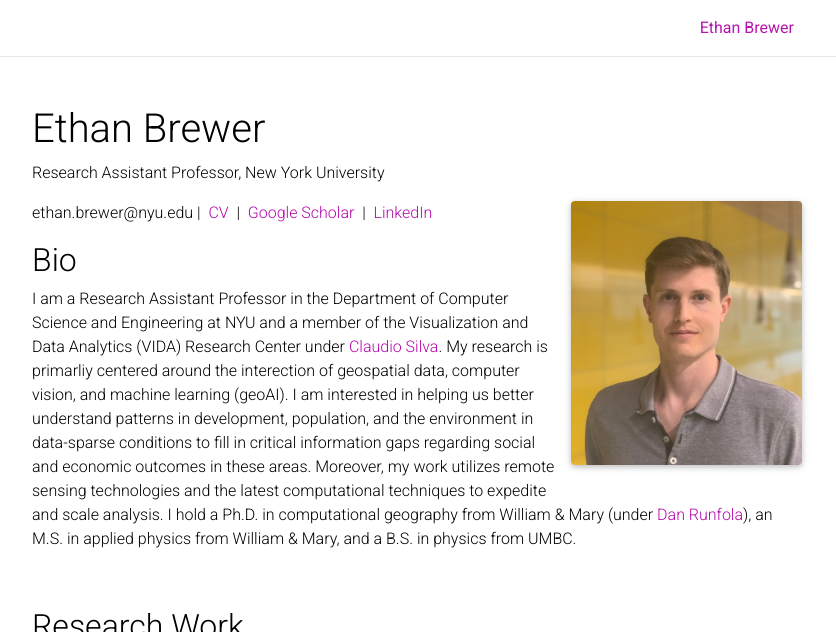
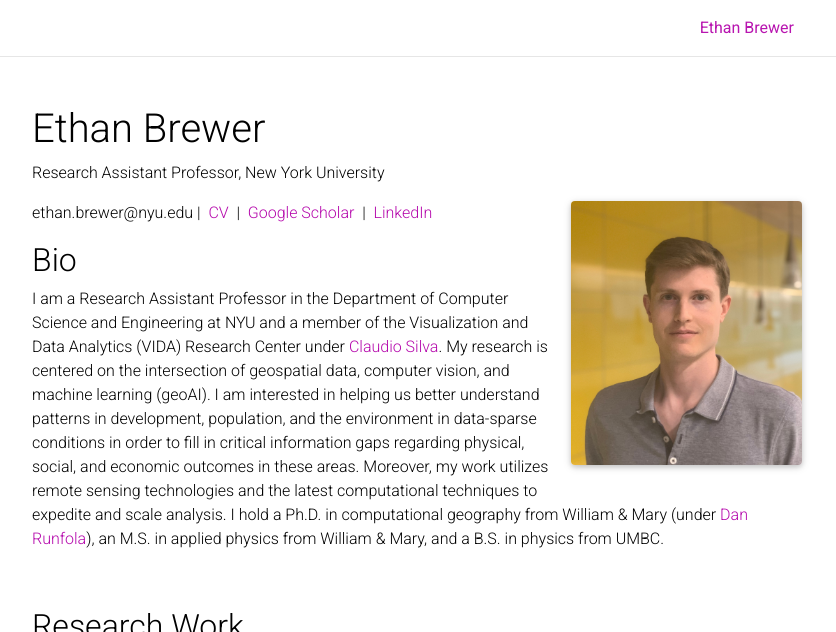
Before and after one commit to EMBrewer/EMBRewer.github.io, a Jekyll site: the page built from _pages/about.md, in a window 1280 px wide and 900 px high, cut to the strip 0-632 px from the top of the window. Shown: the whole strip, without its empty margins (223-1059 px from the left). Built offline with Jekyll 4.4.1, drawn with Linux system fonts in a browser that asks for light colours; full-size pictures stand in for the smaller copies a plugin makes; comment, search, counter and statistics services are not loaded; a style sheet for code colours, icons or effects is not loaded.

Commit message:
Update about.md

```diff
--- a/_pages/about.md
+++ b/_pages/about.md
@@ -19,7 +19,7 @@
 [LinkedIn](https://www.linkedin.com/in/ethanbrewer/)
 &nbsp;
 ## Bio
-I am a Research Assistant Professor in the Department of Computer Science and Engineering at NYU and a member of the Visualization and Data Analytics (VIDA) Research Center under <a href='https://engineering.nyu.edu/faculty/claudio-silva'>Claudio Silva</a>. My research is primarliy centered around the interection of geospatial data, computer vision, and machine learning (geoAI). I am interested in helping us better understand patterns in development, population, and the environment in data-sparse conditions to fill in critical information gaps regarding social and economic outcomes in these areas. Moreover, my work utilizes remote sensing technologies and the latest computational techniques to expedite and scale analysis. I hold a Ph.D. in computational geography from William & Mary (under <a href='https://www.wm.edu/as/appliedscience/people/runfola_d.php'>Dan Runfola</a>), an M.S. in applied physics from William & Mary, and a B.S. in physics from UMBC.
+I am a Research Assistant Professor in the Department of Computer Science and Engineering at NYU and a member of the Visualization and Data Analytics (VIDA) Research Center under <a href='https://engineering.nyu.edu/faculty/claudio-silva'>Claudio Silva</a>. My research is centered on the intersection of geospatial data, computer vision, and machine learning (geoAI). I am interested in helping us better understand patterns in development, population, and the environment in data-sparse conditions in order to fill in critical information gaps regarding physical, social, and economic outcomes in these areas. Moreover, my work utilizes remote sensing technologies and the latest computational techniques to expedite and scale analysis. I hold a Ph.D. in computational geography from William & Mary (under <a href='https://www.wm.edu/as/appliedscience/people/runfola_d.php'>Dan Runfola</a>), an M.S. in applied physics from William & Mary, and a B.S. in physics from UMBC.
 
 &nbsp;
 ## Research Work
```
